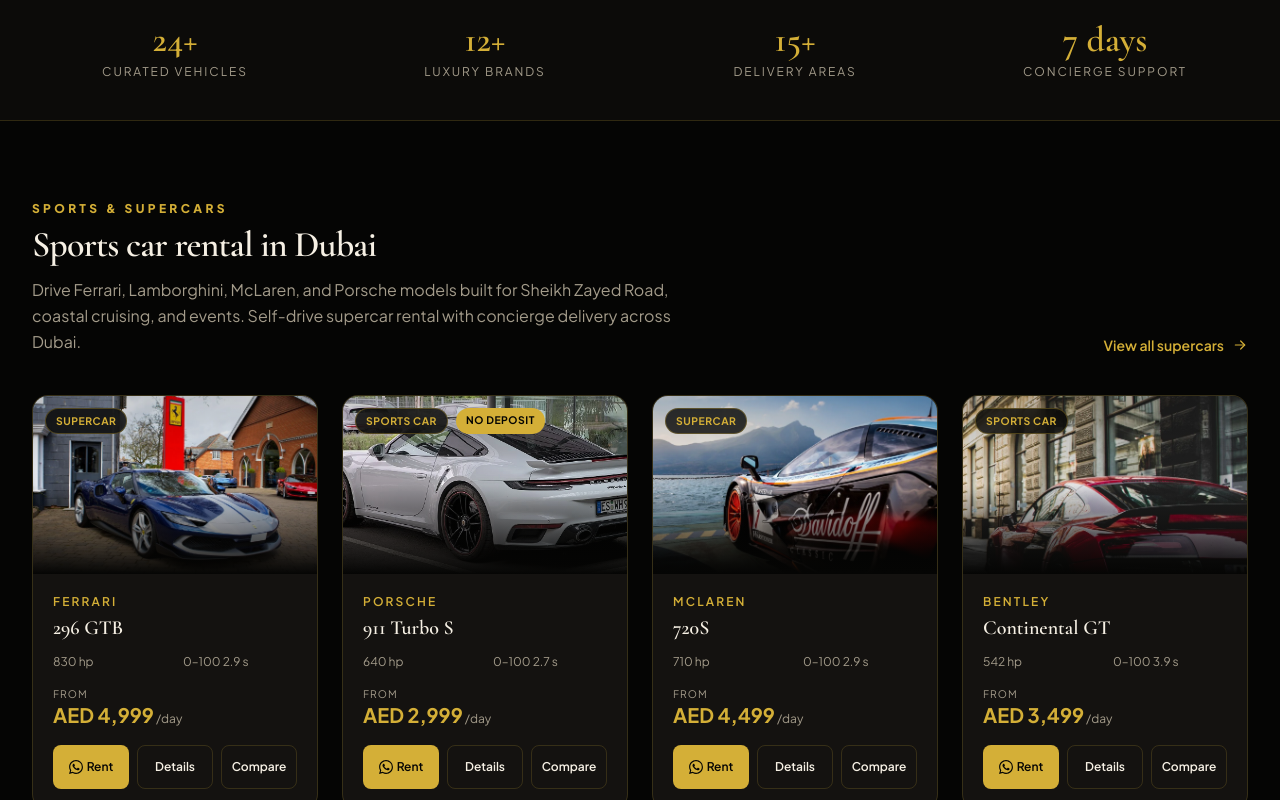
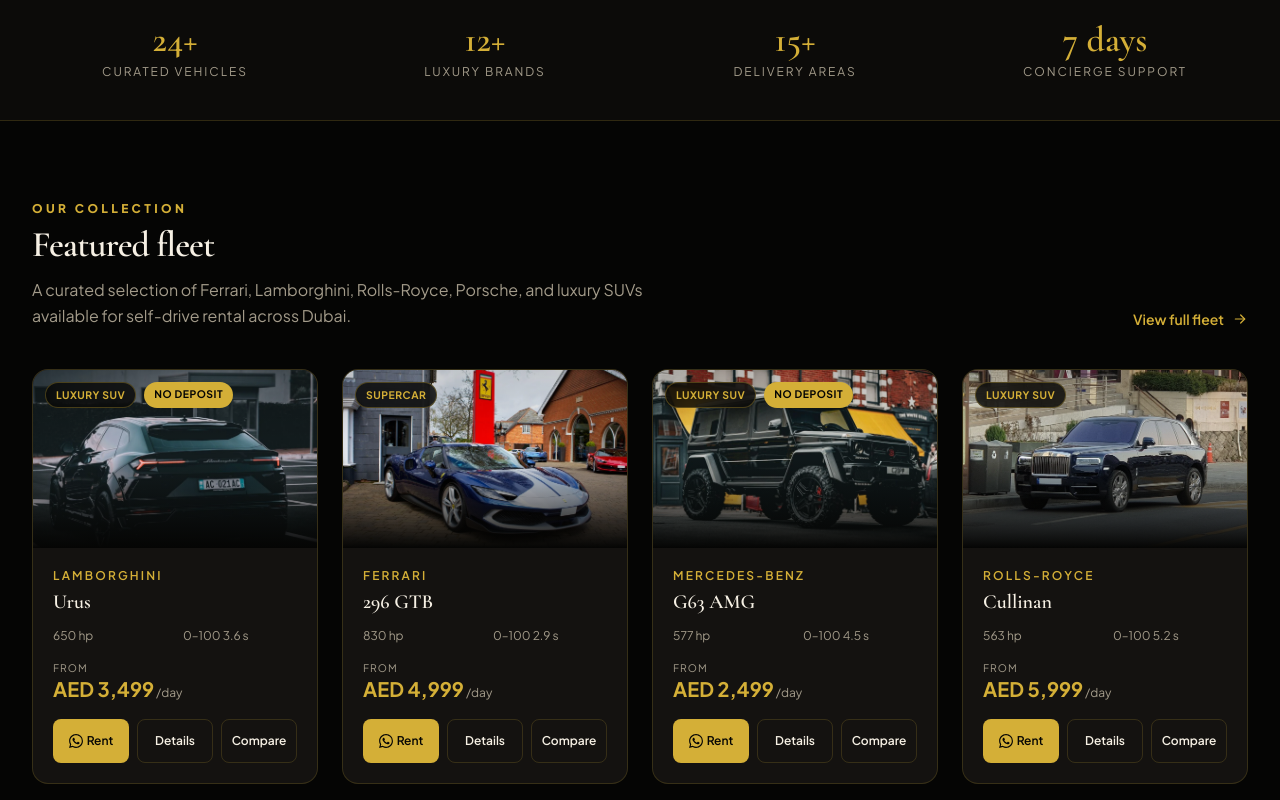
Before and after one commit to ej1991-afk/fameluxury2, a Next.js app: page / in a window 1280 px wide. Shown: the part 940-1740 px from the top of the page. Built offline with nearby package versions, Linux system fonts and the light colour scheme; no server answers.

Commit message:
Replace homepage category sections with a single Featured fleet block.
EOF

```diff
--- a/app/page.tsx
+++ b/app/page.tsx
@@ -1,9 +1,9 @@
 import Image from "next/image";
 import Link from "next/link";
 import { BrandMarquee } from "@/components/BrandMarquee";
-import { CategoryShowcase } from "@/components/CategoryShowcase";
 import { EnquiryForm } from "@/components/EnquiryForm";
 import { FAQ } from "@/components/FAQ";
+import { FleetCard } from "@/components/FleetCard";
 import {
   IconCar,
   IconCheck,
@@ -18,7 +18,7 @@
 import { Reviews } from "@/components/Reviews";
 import { SectionHeader } from "@/components/SectionHeader";
 import { BlogCard } from "@/components/BlogCard";
-import { homepageCategories } from "@/lib/categories";
+import { cars, getFeaturedCars } from "@/lib/cars";
 import { faqItems } from "@/lib/faq";
 import { getAllPosts } from "@/lib/blog";
 import { getCarImage, heroImage } from "@/lib/images";
@@ -26,6 +26,12 @@
 import { faqJsonLd } from "@/lib/seo";
 import { siteConfig, whatsappUrl } from "@/lib/site";
 
+function getHomepageFeaturedCars(limit = 8) {
+  const featured = getFeaturedCars();
+  if (featured.length >= limit) return featured.slice(0, limit);
+  const rest = cars.filter((car) => !car.featured);
+  return [...featured, ...rest].slice(0, limit);
+}
 const trustBadges = [
   { icon: IconShield, label: "No deposit on selected models" },
   { icon: IconDelivery, label: "Free Dubai hotel & airport delivery" },
@@ -188,9 +194,22 @@
         </div>
       </section>
 
-      {homepageCategories.map((section) => (
-        <CategoryShowcase key={section.title} section={section} />
-      ))}
+      <section className="py-16 sm:py-20">
+        <div className="mx-auto max-w-7xl px-4 sm:px-6 lg:px-8">
+          <SectionHeader
+            eyebrow="Our collection"
+            title="Featured fleet"
+            description="A curated selection of Ferrari, Lamborghini, Rolls-Royce, Porsche, and luxury SUVs available for self-drive rental across Dubai."
+            href="/fleet"
+            cta="View full fleet"
+          />
+          <div className="mt-10 grid gap-6 sm:grid-cols-2 lg:grid-cols-4">
+            {getHomepageFeaturedCars().map((car) => (
+              <FleetCard key={car.id} car={car} compact />
+            ))}
+          </div>
+        </div>
+      </section>
 
       <section className="border-y border-border bg-surface py-16 sm:py-20">
         <div className="mx-auto grid max-w-7xl gap-12 px-4 sm:px-6 lg:grid-cols-2 lg:items-center lg:px-8">
```
